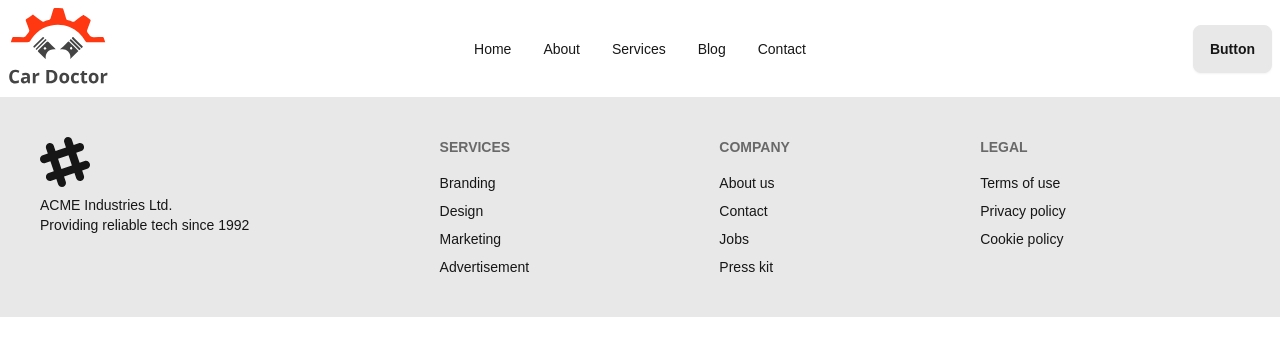
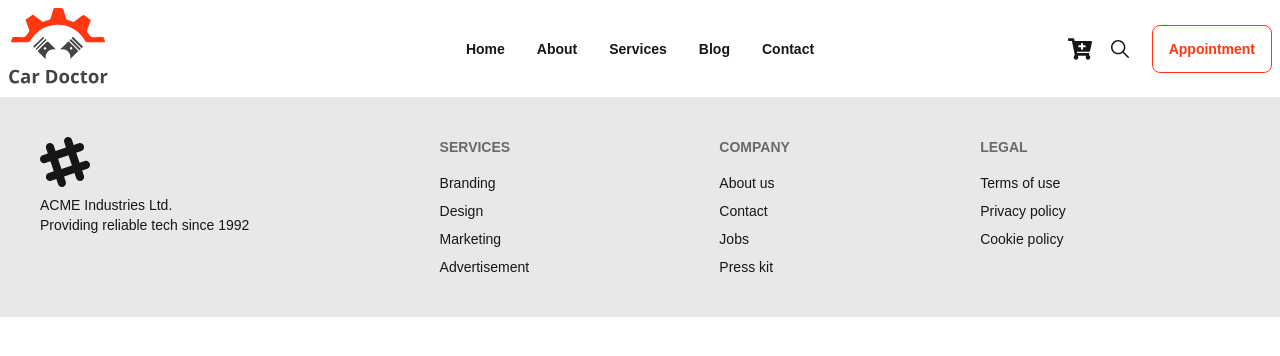
Before and after one commit to sajib689/car-doctor-with-next-js, a Next.js app: page / in a window 1280 px wide. Shown: the top 356 px of the page. Built offline with nearby package versions, Linux system fonts and the light colour scheme.

Commit message:
config the btn

```diff
--- a/package.json
+++ b/package.json
@@ -13,7 +13,8 @@
     "next": "14.2.8",
     "next-auth": "^4.24.7",
     "react": "^18",
-    "react-dom": "^18"
+    "react-dom": "^18",
+    "react-icons": "^5.3.0"
   },
   "devDependencies": {
     "daisyui": "^4.12.10",
--- a/src/components/shared/Navbar.jsx
+++ b/src/components/shared/Navbar.jsx
@@ -1,14 +1,16 @@
 import Image from "next/image";
 import Link from "next/link";
+import { FaCartPlus } from "react-icons/fa";
+import { IoIosSearch } from "react-icons/io";
 
 const Navbar = () => {
     const links =
     <>
-    <li><Link href='/'>Home</Link></li>
-    <li><Link href='/'>About</Link></li>
-    <li><Link href='/'>Services</Link></li>
-    <li><Link href='/'>Blog</Link></li>
-    <li><Link href='/'>Contact</Link></li>
+    <li className='font-semibold hover:text-primary duration-300'><Link href='/'>Home</Link></li>
+    <li className='font-semibold hover:text-primary duration-300'><Link href='/about'>About</Link></li>
+    <li className='font-semibold hover:text-primary duration-300'><Link href='/services'>Services</Link></li>
+    <li className='font-semibold hover:text-primary duration-300'><Link href='/blog'>Blog</Link></li>
+    <li className='font-semibold hover:text-primary duration-300'><Link href='/contact'>Contact</Link></li>
     </>
   return (
    <div className=' bg-base-100'>
@@ -45,7 +47,12 @@ const Navbar = () => {
       </ul>
     </div>
     <div className="navbar-end">
-      <a className="btn">Button</a>
+      <div className='flex space-x-4 me-5'>
+      <FaCartPlus className='text-2xl hover:text-primary cursor-pointer'/>
+      <IoIosSearch className='text-2xl hover:text-primary cursor-pointer'/>
+
+      </div>
+      <a className="btn btn-outline btn-primary duration-300">Appointment</a>
     </div>
   </div>
    </div>
--- a/tailwind.config.js
+++ b/tailwind.config.js
@@ -25,7 +25,14 @@ module.exports = {
           "accent": "#37cdbe",
           "neutral": "#3d4451",
           "base-100": "#ffffff",
+          '.btn-primary': {
+             color: "#ffff"
+          },
+          '.btn-outline.btn-primary:hover': {
+            color: "#ffff"
+          }
         },
+
       },
       "dark",
       "cupcake",
```
Also changed, not shown: 1 other file (tests, documents, lock files or other folders).
